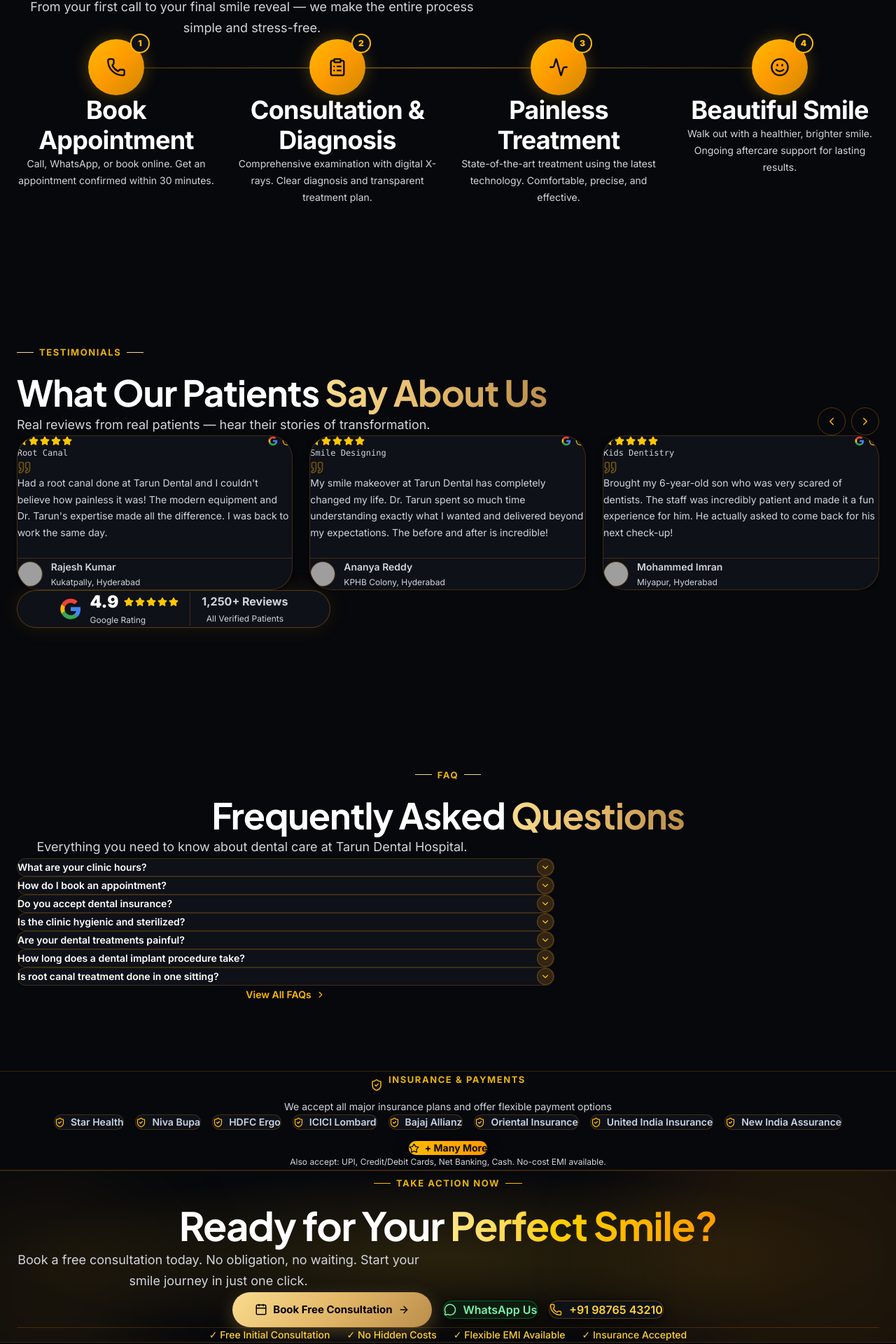
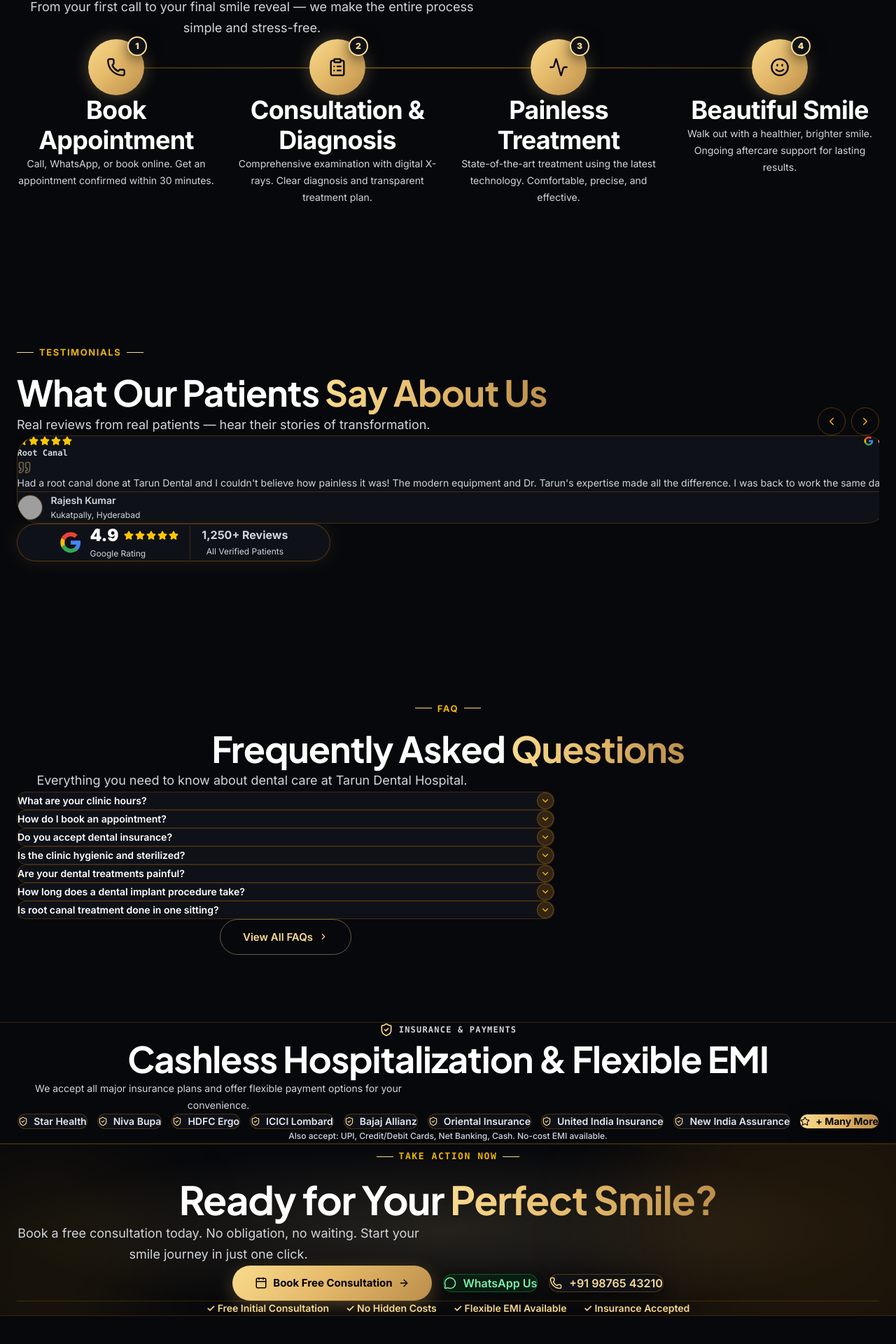
Before and after one commit to jeripothulaabhishek/Tarun-Dental-Hospital-, a Next.js app: page / in a window 1280 px wide. Shown: the part 7436-9356 px from the top of the page at 70% size. Built offline with nearby package versions, Linux system fonts and the light colour scheme; grey boxes are pictures that could not be loaded.

Commit message:
Fix all site alignments: LocationMap boundaries, PatientJourney step cards, Testimonials carousel, Footer CTA buttons, and Popup positioning

```diff
--- a/src/components/layout/AppointmentPopup.tsx
+++ b/src/components/layout/AppointmentPopup.tsx
@@ -28,7 +28,7 @@ export default function AppointmentPopup() {
           animate={{ opacity: 1, scale: 1, y: 0 }}
           exit={{ opacity: 0, scale: 0.9, y: 20 }}
           transition={{ duration: 0.4, ease: [0.22, 1, 0.36, 1] }}
-          className="fixed bottom-24 left-4 right-4 md:left-auto md:right-6 md:w-80 bg-[#0f1118] rounded-2xl shadow-2xl border border-amber-500/30 z-50 overflow-hidden"
+          className="fixed bottom-20 sm:bottom-24 md:bottom-28 left-4 right-4 md:left-auto md:right-20 md:w-80 bg-[#0f1118] rounded-2xl shadow-2xl border border-amber-500/30 z-40 overflow-hidden"
           role="dialog"
           aria-modal="true"
           aria-label="Book appointment offer"
--- a/src/components/sections/AppointmentCTA.tsx
+++ b/src/components/sections/AppointmentCTA.tsx
@@ -16,11 +16,11 @@ export default function AppointmentCTA() {
   return (
     <section
       ref={ref}
-      className="relative py-20 overflow-hidden bg-[#07080c] border-y border-amber-500/20"
+      className="relative py-16 md:py-24 overflow-hidden bg-[#07080c] border-y border-amber-500/20"
       aria-label="Book appointment call to action"
     >
       {/* Background Radial Glow */}
-      <div className="absolute inset-0 bg-[radial-gradient(ellipse_at_center,rgba(234,179,8,0.15),transparent_70%)]" />
+      <div className="absolute inset-0 bg-[radial-gradient(ellipse_at_center,rgba(249,219,141,0.12),transparent_70%)]" />
       <div
         className="orb w-[500px] h-[500px] bg-amber-500/10 -top-32 -right-32 blur-[130px]"
         aria-hidden="true"
@@ -30,17 +30,17 @@ export default function AppointmentCTA() {
         aria-hidden="true"
       />
 
-      <div className="container relative z-10">
+      <div className="container relative z-10 px-4 sm:px-6 max-w-5xl mx-auto">
         <motion.div
           initial={{ opacity: 0, y: 40 }}
           animate={isInView ? { opacity: 1, y: 0 } : {}}
           transition={{ duration: 0.7, ease: [0.22, 1, 0.36, 1] }}
           className="text-center"
         >
-          <p className="section-label justify-center text-amber-400">
-            <span className="w-6 h-px bg-amber-400 inline-block" aria-hidden="true" />
+          <p className="section-label justify-center text-[#f9db8d] font-mono text-xs uppercase tracking-widest font-bold mb-3">
+            <span className="w-6 h-px bg-[#f9db8d] inline-block" aria-hidden="true" />
             Take Action Now
-            <span className="w-6 h-px bg-amber-400 inline-block" aria-hidden="true" />
+            <span className="w-6 h-px bg-[#f9db8d] inline-block" aria-hidden="true" />
           </p>
 
           <h2
@@ -50,18 +50,18 @@ export default function AppointmentCTA() {
               fontSize: "clamp(2rem, 5vw, 3.5rem)",
             }}
           >
-            Ready for Your <span className="bg-gradient-to-r from-amber-200 via-yellow-400 to-amber-500 bg-clip-text text-transparent">Perfect Smile?</span>
+            Ready for Your <span className="bg-gradient-to-r from-[#f9db8d] via-[#e3b768] to-[#bb8e4b] bg-clip-text text-transparent">Perfect Smile?</span>
           </h2>
 
-          <p className="text-slate-300 text-lg max-w-xl mx-auto mb-10 leading-relaxed">
+          <p className="text-slate-300 text-base md:text-lg max-w-xl mx-auto mb-8 md:mb-10 leading-relaxed">
             Book a free consultation today. No obligation, no waiting.
             Start your smile journey in just one click.
           </p>
 
-          <div className="flex flex-wrap items-center justify-center gap-4">
+          <div className="flex flex-wrap items-center justify-center gap-3.5 sm:gap-4">
             <button
               onClick={() => openModal()}
-              className="btn-primary text-base cursor-pointer px-8 py-4 rounded-full"
+              className="btn-primary text-sm sm:text-base cursor-pointer px-7 sm:px-8 py-3.5 sm:py-4 rounded-full"
               id="cta-book-appointment"
             >
               <Calendar size={18} />
@@ -72,29 +72,29 @@ export default function AppointmentCTA() {
               href={whatsappUrl}
               target="_blank"
               rel="noopener noreferrer"
-              className="flex items-center gap-2.5 px-7 py-4 bg-green-950/40 hover:bg-green-900/50 backdrop-blur-sm border border-green-500/40 text-green-300 font-semibold rounded-full transition-all duration-200 text-base shadow-md"
+              className="flex items-center gap-2.5 px-6 sm:px-7 py-3.5 sm:py-4 bg-green-950/40 hover:bg-green-900/50 backdrop-blur-sm border border-green-500/40 text-green-300 font-semibold rounded-full transition-all duration-200 text-sm sm:text-base shadow-md"
             >
               <MessageCircle size={18} />
               WhatsApp Us
             </a>
             <a
               href={`tel:${SITE.phoneRaw}`}
-              className="flex items-center gap-2.5 px-7 py-4 bg-[#0f1118] hover:bg-[#161924] backdrop-blur-sm border border-amber-500/30 text-amber-300 font-semibold rounded-full transition-all duration-200 text-base shadow-md"
+              className="flex items-center gap-2.5 px-6 sm:px-7 py-3.5 sm:py-4 bg-[#0f1118] hover:bg-[#161924] backdrop-blur-sm border border-amber-500/30 text-[#f9db8d] font-semibold rounded-full transition-all duration-200 text-sm sm:text-base shadow-md"
             >
-              <Phone size={18} className="text-amber-400" />
+              <Phone size={18} className="text-[#f9db8d]" />
               {SITE.phone}
             </a>
           </div>
 
           {/* Trust badges */}
-          <div className="flex flex-wrap items-center justify-center gap-6 mt-10 pt-8 border-t border-amber-500/20">
+          <div className="flex flex-wrap items-center justify-center gap-4 sm:gap-6 mt-8 sm:mt-10 pt-6 sm:pt-8 border-t border-amber-500/20">
             {[
               "✓ Free Initial Consultation",
               "✓ No Hidden Costs",
               "✓ Flexible EMI Available",
               "✓ Insurance Accepted",
             ].map((badge) => (
-              <span key={badge} className="text-amber-300 text-sm font-medium">
+              <span key={badge} className="text-[#f9db8d] text-xs sm:text-sm font-semibold">
                 {badge}
               </span>
             ))}
--- a/src/components/sections/FAQSection.tsx
+++ b/src/components/sections/FAQSection.tsx
@@ -86,14 +86,14 @@ export default function FAQSection() {
             initial={{ opacity: 0 }}
             animate={isInView ? { opacity: 1 } : {}}
             transition={{ delay: 0.8 }}
-            className="text-center mt-8"
+            className="text-center mt-10"
           >
             <a
               href="/faq"
-              className="text-amber-400 hover:text-amber-300 font-semibold text-sm inline-flex items-center gap-1.5"
+              className="btn-secondary text-sm px-6 py-2.5 rounded-full inline-flex items-center gap-2"
             >
-              View All FAQs
-              <ChevronDown size={14} className="-rotate-90" />
+              <span>View All FAQs</span>
+              <ChevronDown size={14} className="-rotate-90 text-[#f9db8d]" />
             </a>
           </motion.div>
         </div>
--- a/src/components/sections/InsurancePartners.tsx
+++ b/src/components/sections/InsurancePartners.tsx
@@ -22,18 +22,21 @@ export default function InsurancePartners() {
   return (
     <section
       ref={ref}
-      className="py-16 bg-[#07080c] border-t border-b border-amber-500/20 relative overflow-hidden"
+      className="py-16 md:py-20 bg-[#07080c] border-t border-b border-amber-500/20 relative overflow-hidden"
       id="insurance"
       aria-label="Insurance and payment partners"
     >
-      <div className="container relative z-10">
-        <div className="text-center mb-10">
-          <div className="flex items-center justify-center gap-2 mb-3">
-            <ShieldCheck size={18} className="text-amber-400" />
-            <p className="section-label">Insurance & Payments</p>
+      <div className="container relative z-10 px-4 sm:px-6 max-w-6xl mx-auto">
+        <div className="text-center mb-8 md:mb-10">
+          <div className="flex items-center justify-center gap-2 mb-2">
+            <ShieldCheck size={20} className="text-[#f9db8d]" />
+            <p className="text-[#f9db8d] font-mono text-xs uppercase tracking-widest font-bold">INSURANCE & PAYMENTS</p>
           </div>
-          <p className="text-slate-300 text-sm">
-            We accept all major insurance plans and offer flexible payment options
+          <h2 className="text-white text-xl md:text-2xl font-extrabold mb-2" style={{ fontFamily: "var(--font-plus-jakarta)" }}>
+            Cashless Hospitalization & Flexible EMI
+          </h2>
+          <p className="text-slate-300 text-sm max-w-xl mx-auto">
+            We accept all major insurance plans and offer flexible payment options for your convenience.
           </p>
         </div>
 
@@ -41,26 +44,26 @@ export default function InsurancePartners() {
           initial={{ opacity: 0, y: 20 }}
           animate={isInView ? { opacity: 1, y: 0 } : {}}
           transition={{ duration: 0.6 }}
-          className="flex flex-wrap items-center justify-center gap-4"
+          className="flex flex-wrap items-center justify-center gap-2.5 sm:gap-3.5"
         >
           {partners.map((partner) => (
             <div
               key={partner}
-              className="flex items-center gap-2 px-5 py-3 bg-[#0f1118] rounded-xl border border-amber-500/20 text-slate-300 text-sm font-semibold hover:border-amber-400 hover:bg-amber-500/10 hover:text-amber-400 transition-all duration-200"
+              className="flex items-center gap-2 px-4 py-2.5 bg-[#0f1118] rounded-xl border border-amber-500/25 text-slate-200 text-xs sm:text-sm font-semibold hover:border-[#f9db8d] hover:bg-amber-500/10 hover:text-[#f9db8d] transition-all duration-200"
             >
-              <ShieldCheck size={15} className="text-amber-400" />
+              <ShieldCheck size={14} className="text-[#f9db8d]" />
               {partner}
             </div>
           ))}
           <div
-            className="flex items-center gap-2 px-5 py-3 bg-gradient-to-r from-amber-400 to-amber-500 rounded-xl text-[#07080c] text-sm font-bold shadow-md"
+            className="flex items-center gap-2 px-4 py-2.5 bg-gradient-to-r from-[#f9db8d] via-[#e3b768] to-[#bb8e4b] rounded-xl text-[#07080c] text-xs sm:text-sm font-bold shadow-md cursor-default"
           >
-            <Star size={15} />
+            <Star size={14} />
             + Many More
           </div>
         </motion.div>
 
-        <p className="text-center text-xs text-slate-400 mt-6">
+        <p className="text-center text-xs text-slate-400 mt-6 font-medium">
           Also accept: UPI, Credit/Debit Cards, Net Banking, Cash. No-cost EMI available.
         </p>
       </div>
--- a/src/components/sections/LocationMap.tsx
+++ b/src/components/sections/LocationMap.tsx
@@ -124,13 +124,11 @@ export default function LocationMap() {
             initial={{ opacity: 0, scale: 0.96 }}
             animate={isInView ? { opacity: 1, scale: 1 } : {}}
             transition={{ duration: 0.6, delay: 0.2 }}
-            className="lg:col-span-2 rounded-2xl overflow-hidden border border-amber-500/20 bg-[#0f1118] min-h-[350px]"
+            className="lg:col-span-2 rounded-2xl overflow-hidden border border-amber-500/25 bg-[#0f1118] h-[380px] sm:h-[450px] lg:h-full relative shadow-lg"
           >
             <iframe
               src="https://www.google.com/maps/embed?pb=!1m18!1m12!1m3!1d3806.2!2d78.3985!3d17.4978!2m3!1f0!2f0!3f0!3m2!1i1024!2i768!4f13.1!3m3!1m2!1s0x0%3A0x0!2sTarun+Dental+Hospital+Pragathi+Nagar+Hyderabad!5e0!3m2!1sen!2sin!4v1000000"
-              width="100%"
-              height="100%"
-              style={{ border: 0, minHeight: "350px" }}
+              className="w-full h-full border-0 min-h-[350px]"
               allowFullScreen
               loading="lazy"
               referrerPolicy="no-referrer-when-downgrade"
--- a/src/components/sections/PatientJourney.tsx
+++ b/src/components/sections/PatientJourney.tsx
@@ -44,17 +44,17 @@ export default function PatientJourney() {
   return (
     <section
       ref={ref}
-      className="section bg-[#07080c] relative overflow-hidden"
+      className="section bg-[#07080c] relative overflow-hidden py-16 md:py-24"
       id="patient-journey"
       aria-label="Patient journey steps"
     >
-      <div className="container relative z-10">
+      <div className="container relative z-10 px-4 sm:px-6 max-w-7xl mx-auto">
         <SectionHeader
           label="How It Works"
           title="Your Journey to a "
           titleHighlight="Perfect Smile"
           subtitle="From your first call to your final smile reveal — we make the entire process simple and stress-free."
-          className="mb-16"
+          className="mb-12 md:mb-16"
         />
 
         <motion.div
@@ -65,30 +65,30 @@ export default function PatientJourney() {
         >
           {/* Connector line — desktop */}
           <div
-            className="absolute top-10 left-[calc(12.5%+1rem)] right-[calc(12.5%+1rem)] h-0.5 bg-gradient-to-r from-amber-500/20 via-yellow-500/40 to-amber-500/20 hidden lg:block"
+            className="absolute top-10 left-[10%] right-[10%] h-0.5 bg-gradient-to-r from-amber-500/20 via-yellow-500/40 to-amber-500/20 hidden lg:block pointer-events-none"
             aria-hidden="true"
           />
 
-          <div className="grid grid-cols-1 sm:grid-cols-2 lg:grid-cols-4 gap-8">
+          <div className="grid grid-cols-1 sm:grid-cols-2 lg:grid-cols-4 gap-6 md:gap-8">
             {steps.map(({ step, Icon, title, description }, index) => (
-              <motion.article key={step} variants={staggerItem} className="relative text-center">
+              <motion.article key={step} variants={staggerItem} className="relative text-center px-2 flex flex-col items-center">
                 {/* Step circle */}
-                <div className="relative inline-flex">
+                <div className="relative inline-flex mb-5">
                   <div
-                    className="w-20 h-20 rounded-full bg-gradient-to-br from-amber-400 via-amber-500 to-yellow-600 flex items-center justify-center shadow-[0_0_25px_rgba(234,179,8,0.3)] mb-5 mx-auto text-[#07080c]"
+                    className="w-20 h-20 rounded-full bg-gradient-to-br from-[#f9db8d] via-[#e3b768] to-[#bb8e4b] flex items-center justify-center shadow-[0_0_25px_rgba(249,219,141,0.3)] text-[#07080c] mx-auto"
                   >
                     <Icon size={28} />
                   </div>
                   {/* Step number */}
-                  <div className="absolute -top-2 -right-2 w-7 h-7 rounded-full bg-[#0f1118] border-2 border-amber-400 flex items-center justify-center text-xs font-black text-amber-400">
+                  <div className="absolute -top-1 -right-1 w-7 h-7 rounded-full bg-[#0f1118] border-2 border-[#f9db8d] flex items-center justify-center text-xs font-black text-[#f9db8d] shadow-md">
                     {index + 1}
                   </div>
                 </div>
 
-                <h3 className="font-bold text-white text-base mb-2">
+                <h3 className="font-bold text-white text-base md:text-lg mb-2">
                   {title}
                 </h3>
-                <p className="text-slate-300 text-sm leading-relaxed">
+                <p className="text-slate-300 text-xs md:text-sm leading-relaxed max-w-xs mx-auto">
                   {description}
                 </p>
               </motion.article>
--- a/src/components/sections/Testimonials.tsx
+++ b/src/components/sections/Testimonials.tsx
@@ -64,12 +64,12 @@ export default function Testimonials() {
           animate={isInView ? { opacity: 1, y: 0 } : {}}
           transition={{ duration: 0.6 }}
         >
-          <div className="embla" ref={emblaRef} aria-roledescription="carousel" aria-label="Patient testimonials carousel">
-            <div className="embla__container">
+          <div className="embla overflow-hidden" ref={emblaRef} aria-roledescription="carousel" aria-label="Patient testimonials carousel">
+            <div className="embla__container flex -ml-4">
               {testimonials.map((t) => (
                 <div
                   key={t.id}
-                  className="embla__slide w-full sm:w-[calc(50%-12px)] lg:w-[calc(33.333%-16px)] min-w-0"
+                  className="embla__slide flex-[0_0_100%] min-w-0 pl-4 sm:flex-[0_0_50%] lg:flex-[0_0_33.333%]"
                   role="group"
                   aria-roledescription="slide"
                   aria-label={`Review by ${t.name}`}
@@ -77,13 +77,13 @@ export default function Testimonials() {
                   <Card
                     variant="default"
                     hoverEffect="lift"
-                    className="h-full flex flex-col transition-all duration-300 bg-[#0f1118] border border-amber-500/20 hover:border-amber-500/40"
+                    className="h-full flex flex-col transition-all duration-300 bg-[#0f1118] border border-amber-500/20 hover:border-amber-500/40 p-6"
                   >
                     {/* Header */}
                     <div className="flex items-start justify-between mb-4">
                       <div>
                         <StarRating rating={t.rating} />
-                        <p className="text-xs text-amber-300/80 mt-1 font-mono">{t.service}</p>
+                        <p className="text-xs text-[#f9db8d] mt-1 font-mono font-semibold">{t.service}</p>
                       </div>
                       <div className="flex items-center gap-1.5">
                         {t.source === "Google" && (
@@ -95,13 +95,13 @@ export default function Testimonials() {
                           </svg>
                         )}
                         {t.verified && (
-                          <BadgeCheck size={14} className="text-amber-400" aria-label="Verified review" />
+                          <BadgeCheck size={14} className="text-[#f9db8d]" aria-label="Verified review" />
                         )}
                       </div>
                     </div>
 
                     {/* Quote */}
-                    <Quote size={20} className="text-amber-400/40 mb-3" aria-hidden="true" />
+                    <Quote size={20} className="text-[#f9db8d]/40 mb-3" aria-hidden="true" />
                     <p className="text-slate-300 text-sm leading-relaxed flex-1 mb-4">
                       {t.review}
                     </p>
@@ -134,9 +134,9 @@ export default function Testimonials() {
           initial={{ opacity: 0, y: 20 }}
           animate={isInView ? { opacity: 1, y: 0 } : {}}
           transition={{ delay: 0.5 }}
-          className="mt-10 max-w-md mx-auto"
+          className="mt-12 md:mt-16 max-w-md mx-auto"
         >
-          <Card variant="default" className="flex flex-col sm:flex-row items-center justify-center gap-4 p-6 bg-[#0f1118] border border-amber-500/30 shadow-[0_0_30px_rgba(234,179,8,0.1)]">
+          <Card variant="default" className="flex flex-col sm:flex-row items-center justify-center gap-4 p-6 bg-[#0f1118] border border-amber-500/30 shadow-[0_0_30px_rgba(249,219,141,0.1)]">
             <div className="flex items-center gap-3">
               <svg width="32" height="32" viewBox="0 0 24 24" aria-hidden="true">
                 <path fill="#4285F4" d="M22.56 12.25c0-.78-.07-1.53-.2-2.25H12v4.26h5.92c-.26 1.37-1.04 2.53-2.21 3.31v2.77h3.57c2.08-1.92 3.28-4.74 3.28-8.09z"/>
@@ -149,7 +149,7 @@ export default function Testimonials() {
                   <span className="text-2xl font-black text-[#ffffff]">4.9</span>
                   <StarRating rating={5} />
                 </div>
-                <p className="text-xs text-amber-300">Google Rating</p>
+                <p className="text-xs text-[#f9db8d]">Google Rating</p>
               </div>
             </div>
             <div className="h-px sm:h-12 w-full sm:w-px bg-amber-500/20" />
```
Also changed, not shown: src/components/layout/Footer.tsx (+33 -33 lines).
